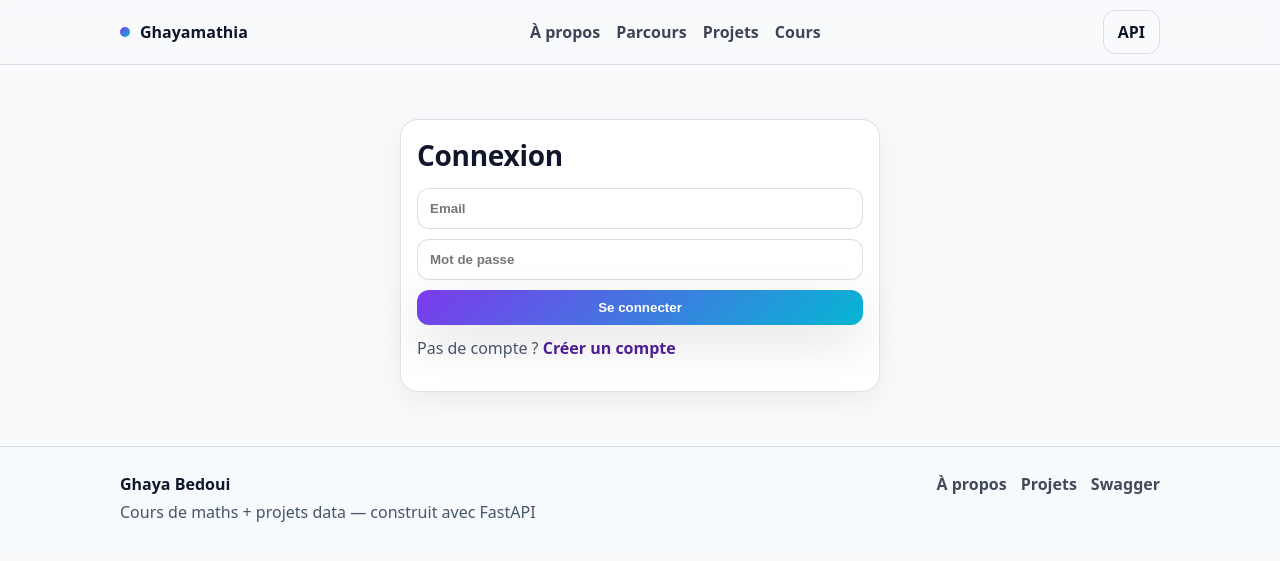
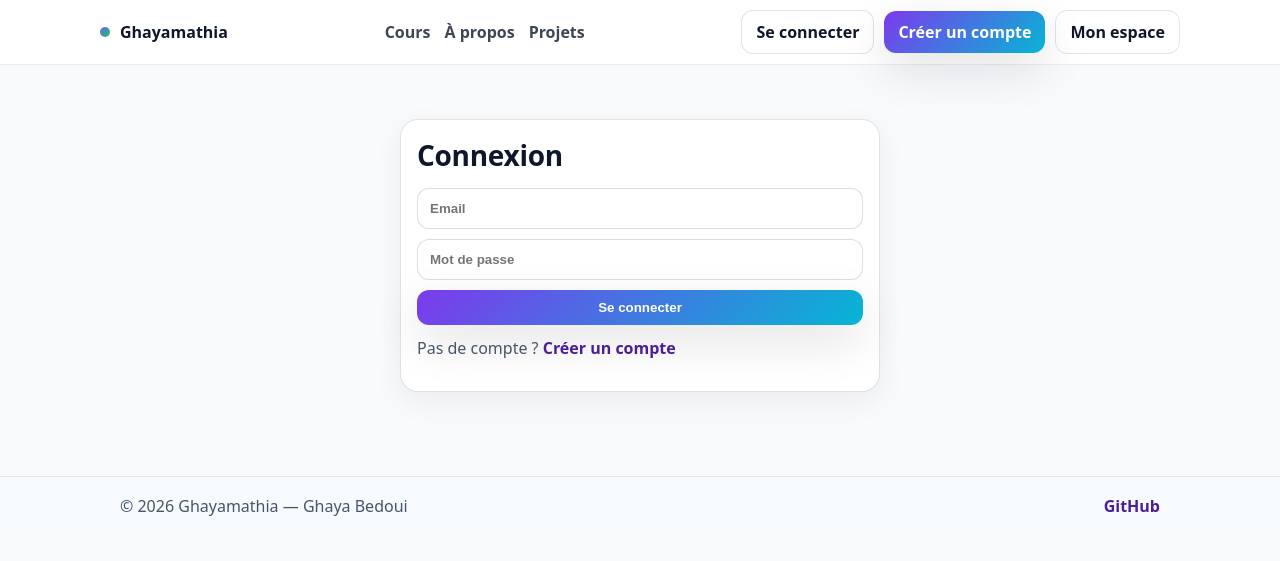
Before and after one commit to Ghaya-Bedoui/ghayamathia-api, a Python web app: template templates/auth_login.html in a window 1280 px wide. Shown: the top 561 px of the page. Run offline with Jinja, Linux system fonts and the light colour scheme; the template is opened without the code that fills it, so the values that code supplies are empty.

Commit message:
ui: add navbar with login/register links

```diff
--- a/static/styles.css
+++ b/static/styles.css
@@ -168,3 +168,62 @@ a{ color:inherit; }
   font-weight:600;
 }
 textarea.input{ resize: vertical; }
+/* ===== NAVBAR ===== */
+.nav{
+  position: sticky;
+  top: 0;
+  z-index: 20;
+  background: rgba(255,255,255,.9);
+  backdrop-filter: blur(10px);
+  border-bottom: 1px solid rgba(15,23,42,.08);
+}
+.nav-inner{
+  display:flex;
+  align-items:center;
+  justify-content:space-between;
+  padding: 14px 0;
+  gap: 14px;
+}
+.brand{
+  display:flex;
+  align-items:center;
+  gap:10px;
+  text-decoration:none;
+  font-weight:800;
+  color:#0f172a;
+}
+.brand-dot{
+  width:10px;
+  height:10px;
+  border-radius:999px;
+  background: linear-gradient(135deg,#6366f1,#22c55e);
+}
+.nav-links{
+  display:flex;
+  gap:14px;
+}
+.nav-link{
+  text-decoration:none;
+  font-weight:700;
+  color: rgba(15,23,42,.75);
+}
+.nav-link:hover{ color:#0f172a; }
+
+.nav-actions{
+  display:flex;
+  gap:10px;
+  align-items:center;
+}
+
+/* ===== FOOTER ===== */
+.footer{
+  border-top:1px solid rgba(15,23,42,.08);
+  padding:18px 0;
+  margin-top:30px;
+}
+.footer-inner{
+  display:flex;
+  justify-content:space-between;
+  align-items:center;
+  gap:10px;
+}
--- a/templates/base.html
+++ b/templates/base.html
@@ -2,11 +2,14 @@
 <html lang="fr">
 <head>
   <meta charset="utf-8" />
-    <meta name="viewport" content="width=device-width, initial-scale=1" />
-    <title>{{ page_title or "Ghayamathia" }}</title>
+  <meta name="viewport" content="width=device-width,initial-scale=1" />
   <link rel="stylesheet" href="/static/styles.css" />
+  <title>{{ page_title if page_title else "Ghayamathia" }}</title>
 </head>
+
 <body>
+
+<!-- ===== NAVBAR ===== -->
 <header class="nav">
   <div class="container nav-inner">
     <a class="brand" href="/">
@@ -15,32 +18,29 @@
     </a>
 
     <nav class="nav-links">
-          <a href="#about">À propos</a>
-          <a href="#journey">Parcours</a>
-          <a href="#projects">Projets</a>
-          <a href="#courses">Cours</a>
+      <a href="/courses" class="nav-link">Cours</a>
+      <a href="/#about" class="nav-link">À propos</a>
+      <a href="/#projects" class="nav-link">Projets</a>
     </nav>
 
     <div class="nav-actions">
-          <a class="btn btn-ghost" href="/docs">API</a>
+      <a class="btn btn-secondary" href="/login">Se connecter</a>
+      <a class="btn btn-primary" href="/register">Créer un compte</a>
+      <a class="btn btn-ghost" href="/me">Mon espace</a>
     </div>
   </div>
 </header>
 
+<!-- ===== PAGE CONTENT ===== -->
 {% block content %}{% endblock %}
 
+<!-- ===== FOOTER ===== -->
 <footer class="footer">
   <div class="container footer-inner">
-        <div>
-          <div class="footer-title">Ghaya Bedoui</div>
-          <div class="footer-sub">Cours de maths + projets data — construit avec FastAPI</div>
-        </div>
-        <div class="footer-links">
-          <a href="#about">À propos</a>
-          <a href="#projects">Projets</a>
-          <a href="/docs">Swagger</a>
-        </div>
+    <span class="muted">© 2026 Ghayamathia — Ghaya Bedoui</span>
+    <a class="link" href="https://github.com/Ghaya-Bedoui" target="_blank">GitHub</a>
   </div>
 </footer>
+
 </body>
 </html>
```
Also changed, not shown: templates/home.html (+17 -0 lines). Lines whose indentation alone changed are shown as unchanged.
